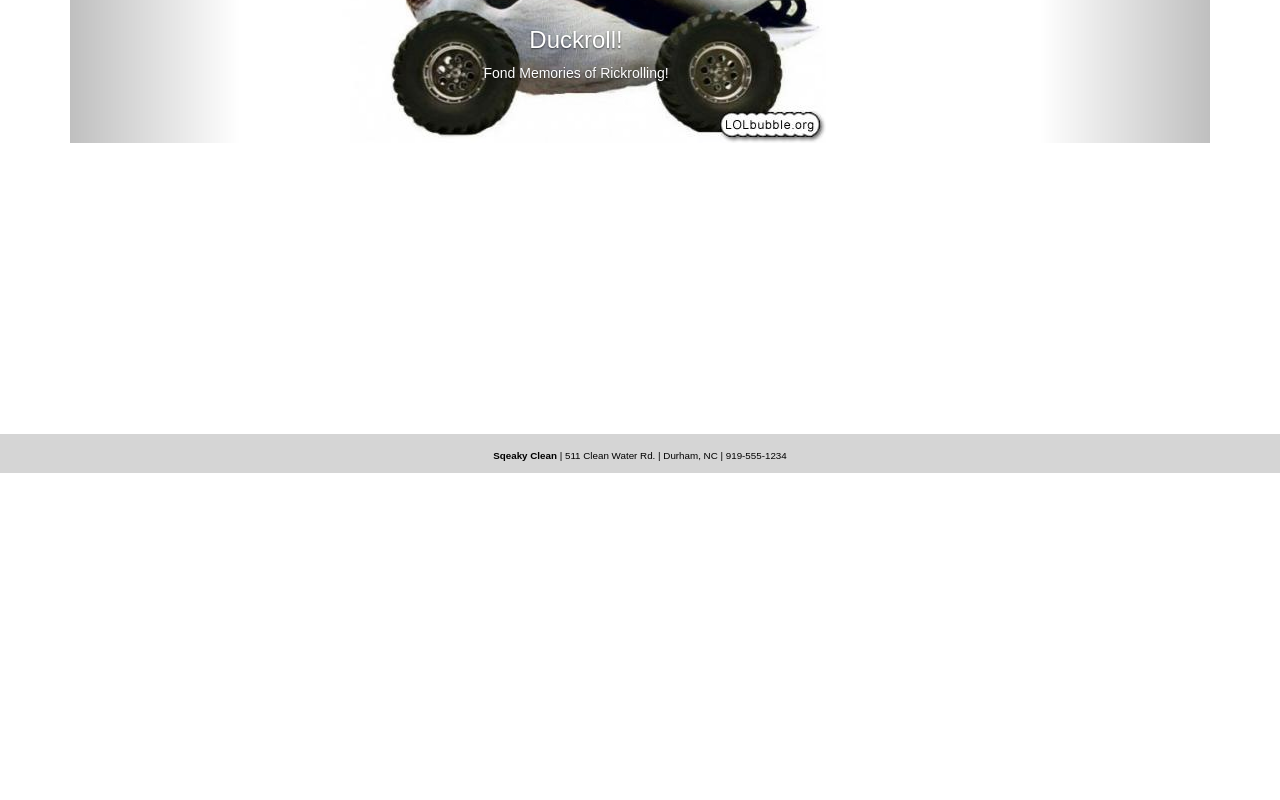
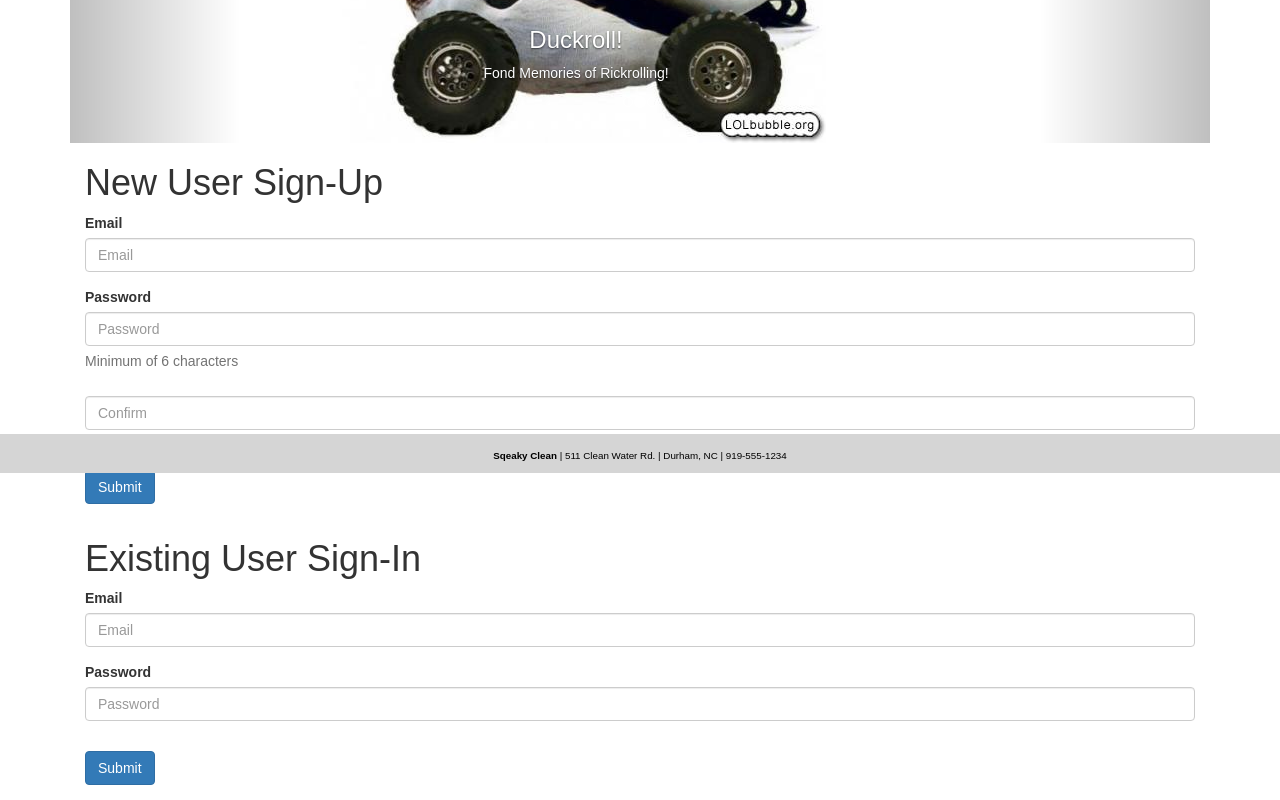
Before and after one commit to walt1020/squaky-clean, a React (Create React App) app in the folder client/: page / in a window 1280 px wide. Shown: the part 327-1127 px from the top of the page. Before the commit the page ends 800 px from the top, so only its background shows below. Built offline with nearby package versions, Linux system fonts and the light colour scheme.

Commit message:
added in sign-up and log-in forms

```diff
--- a/client/src/Components/Body.js
+++ b/client/src/Components/Body.js
@@ -9,6 +9,8 @@ class Body extends Component {
   render() {
     return (
       <div>
+
+        <div>
           <div id="myCarousel" class="carousel slide" data-ride="carousel">
 
             <ol class="carousel-indicators">
@@ -16,7 +18,6 @@ class Body extends Component {
               <li data-target="#myCarousel" data-slide-to="1"></li>
               <li data-target="#myCarousel" data-slide-to="2"></li>
             </ol>
-
             <div class="carousel-inner center-block">
               <div class="item active">
                 <img src={Duckroll} alt="duckroll" class="center-block" />
@@ -56,6 +57,61 @@ class Body extends Component {
           </div>
         </div>
 
+        <div class="customerSignin col-xs-12 text-left">
+          <h1>New User Sign-Up</h1>
+          <form data-toggle="validator" role="form">
+
+            <div class="form-group">
+              <label for="inputEmail" class="control-label">Email</label>
+              <input type="email" class="form-control" id="inputEmail" placeholder="Email" data-error="Bruh, that email address is invalid" required />
+              <div class="help-block with-errors"></div>
+            </div>
+            <div class="form-group ">
+              <label for="inputPassword" class="control-label">Password</label>
+              <div class="form row">
+                <div class="form-group col-xs-12">
+                  <input type="password" data-minlength="6" class="form-control" id="inputPassword" placeholder="Password" required />
+                  <div class="help-block">Minimum of 6 characters</div>
+                </div>
+                <div class="form-group col-xs-12">
+                  <input type="password" class="form-control" id="inputPasswordConfirm" data-match="#inputPassword" data-match-error="Whoops, these don't match" placeholder="Confirm" required />
+                  <div class="help-block with-errors"></div>
+                </div>
+              </div>
+            </div>
+            <div class="form-group">
+              <button type="submit" class="btn btn-primary">Submit</button>
+            </div>
+          </form>
+        </div>
+
+        <div class="customerSignin col-xs-12 text-left">
+          <h1>Existing User Sign-In</h1>
+          <form data-toggle="validator" role="form">
+
+            <div class="form-group">
+              <label for="existingEmail" class="control-label">Email</label>
+              <input type="email" class="form-control" id="existingEmail" placeholder="Email" data-error="Bruh, that email address is invalid" required />
+              <div class="help-block with-errors"></div>
+            </div>
+            <div class="form-group">
+              <label for="existingPassword" class="control-label">Password</label>
+              <div class="form row">
+                <div class="form-group col-xs-12">
+                  <input type="existingPassword" data-minlength="6" class="form-control" id="existingPassword" placeholder="Password" required />
+                </div>
+              </div>
+            </div>
+            <div class="form-group">
+              <button type="submit" class="btn btn-primary">Submit</button>
+            </div>
+          </form>
+        </div>
+
+
+
+      </div>
+
     );
   }
 }
--- a/client/src/Components/Nav/Navbar.js
+++ b/client/src/Components/Nav/Navbar.js
@@ -12,7 +12,7 @@ class Navbar extends Component {
               <a class="navbar-brand" href="/">Squeaky Clean <span> <img src={Logo} /> </span></a>
             </div>
             <ul class="nav navbar-nav">
-              <li class="active">
+              <li class="">
                 <Link to="/">Packages</Link>
               </li>
               <li>
```
Lines whose indentation alone changed are shown as unchanged.
